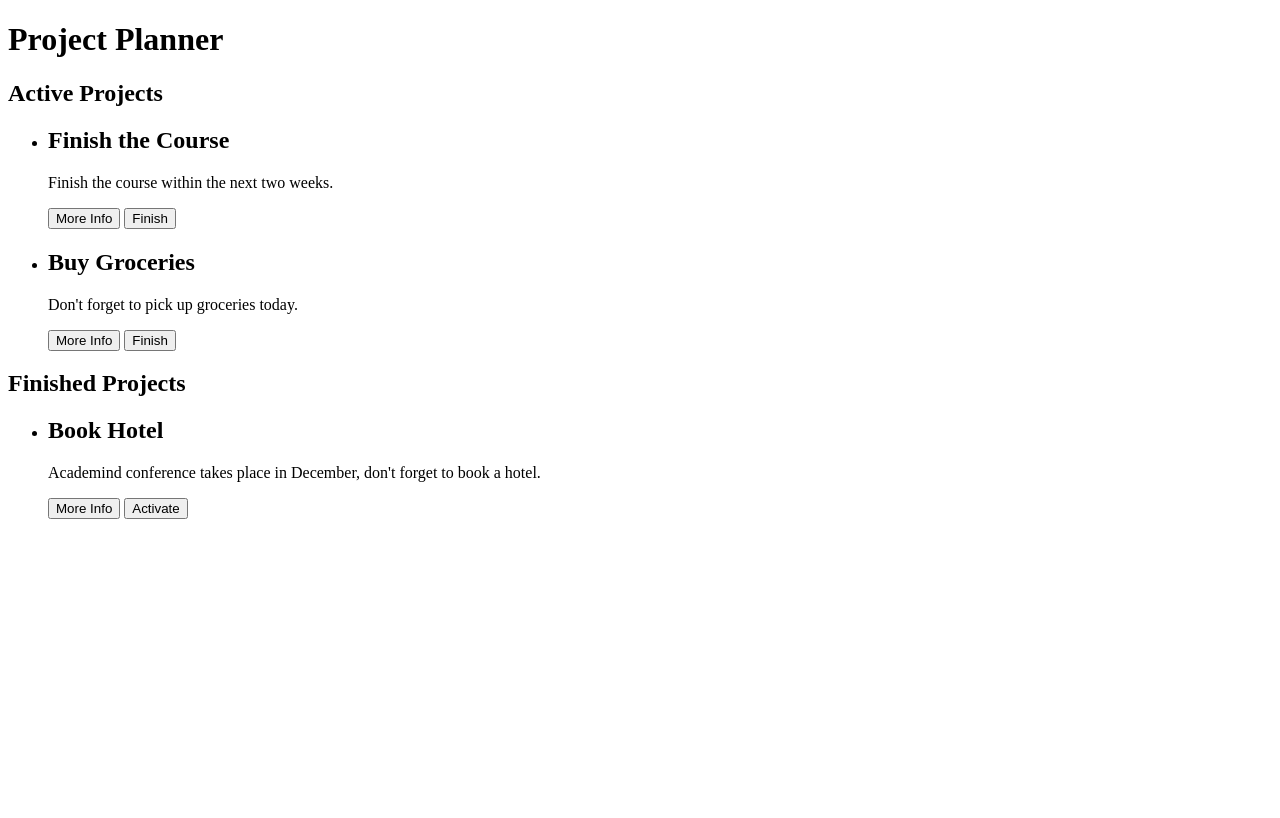
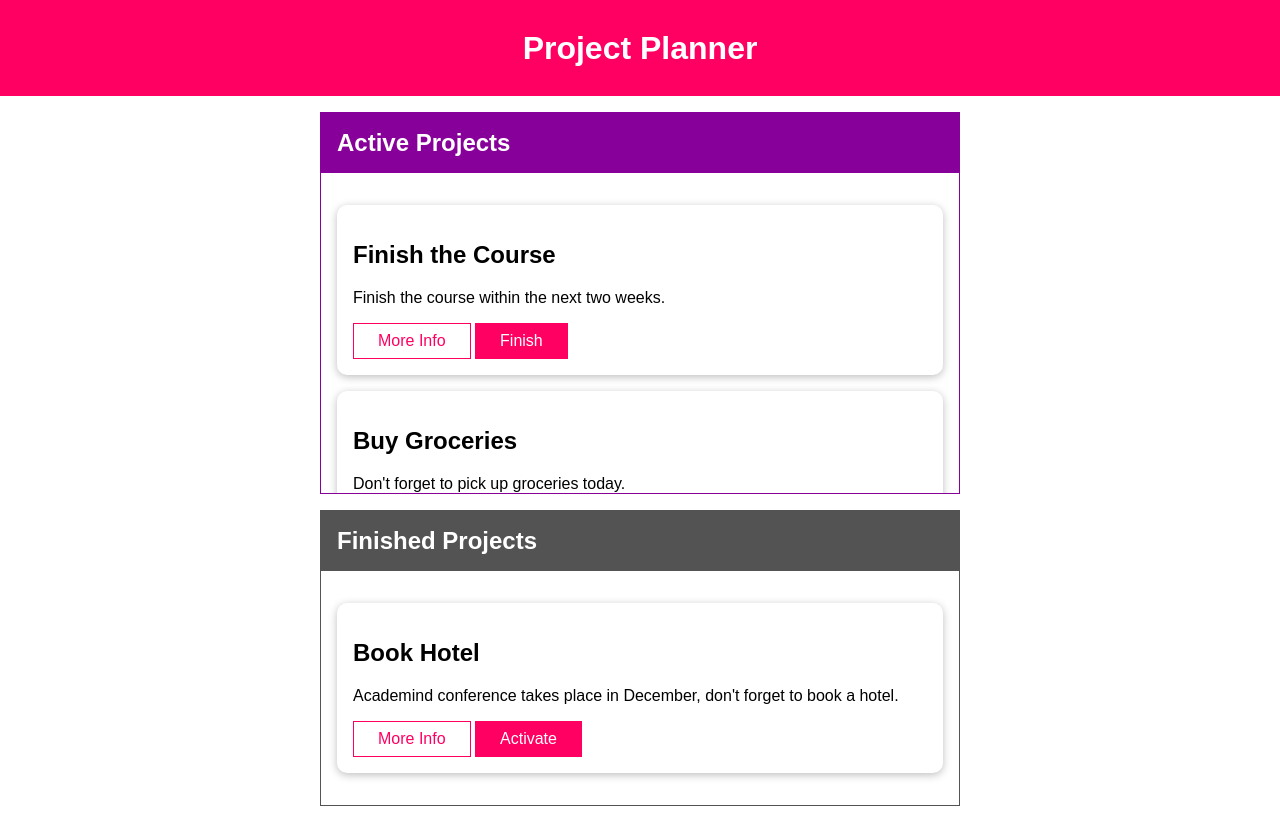
Before and after one commit to BFRIMPONG/Project-Planner, a plain HTML site: page index.html in a window 1280 px wide. Drawn offline with Linux system fonts and the light colour scheme.

Commit message:
Added styles to the project

```diff
--- a/index.html
+++ b/index.html
@@ -5,6 +5,7 @@
     <meta name="viewport" content="width=device-width, initial-scale=1.0" />
     <meta http-equiv="X-UA-Compatible" content="ie=edge" />
     <title>Project Board</title>
+    <link rel="stylesheet" href="styles/app.css">
   </head>
 
   <body>
@@ -59,5 +60,6 @@
       </ul>
     </section>
 
+    <script src="scripts/app.js"></script>
   </body>
 </html>
--- /dev/null
+++ b/styles/app.css
@@ -0,0 +1,126 @@
+* {
+  box-sizing: border-box;
+}
+
+html {
+  font-family: sans-serif;
+}
+
+body {
+  margin: 0;
+}
+
+#main-header {
+  width: 100%;
+  height: 6rem;
+  display: flex;
+  justify-content: center;
+  align-items: center;
+  background: #ff0062;
+}
+
+#main-header h1 {
+  color: white;
+  margin: 0;
+}
+
+footer {
+  position: absolute;
+  bottom: 0;
+  left: 0;
+  width: 100%;
+  text-align: center;
+}
+
+ul {
+  list-style: none;
+  margin: 0;
+  padding: 0;
+}
+
+li {
+  margin: 1rem 0;
+}
+
+section {
+  margin: 1rem auto;
+  width: 40rem;
+  max-width: 90%;
+}
+
+section ul {
+  padding: 1rem;
+  max-height: 20rem;
+  overflow: scroll;
+}
+
+section > h2 {
+  color: white;
+  margin: 0;
+}
+
+button {
+  font: inherit;
+  background: #ff0062;
+  color: white;
+  border: 1px solid #ff0062;
+  padding: 0.5rem 1.5rem;
+  cursor: pointer;
+}
+
+button.alt {
+  background: white;
+  color: #ff0062;
+}
+
+button:focus {
+  outline: none;
+}
+
+button:hover,
+button:active {
+  background: #ff2579;
+  border-color: #ff2579;
+  color: white;
+}
+
+.card {
+  border-radius: 10px;
+  box-shadow: 0 2px 8px rgba(0, 0, 0, 0.26);
+  padding: 1rem;
+  background: white;
+}
+
+#active-projects {
+  border: 1px solid #870099;
+}
+
+#active-projects > header {
+  background: #870099;
+  padding: 1rem;
+  display: flex;
+  justify-content: space-between;
+  align-items: center;
+}
+
+#active-projects header h2 {
+  color: white;
+  margin: 0;
+}
+
+#finished-projects {
+  border: 1px solid #535353;
+}
+
+#finished-projects > header {
+  background: #535353;
+  padding: 1rem;
+  display: flex;
+  justify-content: space-between;
+  align-items: center;
+}
+
+#finished-projects header h2 {
+  color: white;
+  margin: 0;
+}
```
Also changed, not shown: scripts/app.js (added).
